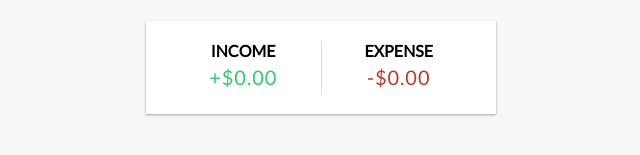
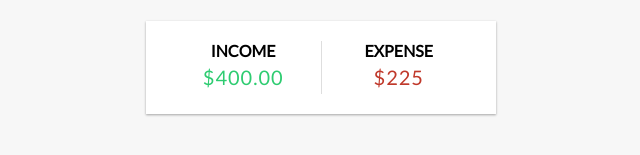
Before and after one commit to Pssttt/expense-tracker, a React (Create React App) app: page / in a window 1280 px wide. Shown: the part 136-291 px from the top of the page, without its empty margins (319-959 px from the left). Built offline with nearby package versions, Linux system fonts and the light colour scheme.

Commit message:
change income expense fixed number

```diff
--- a/src/components/IncomeExpenses.js
+++ b/src/components/IncomeExpenses.js
@@ -1,15 +1,29 @@
-import React from "react";
+import React, { useContext } from "react";
+import { GlobalContext } from "../context/GlobalState";
 
 const IncomeExpenses = () => {
+  const { transactions } = useContext(GlobalContext);
+
+  const amounts = transactions.map((transaction) => transaction.amount);
+
+  const income = amounts
+    .filter((item) => item > 0)
+    .reduce((acc, item) => (acc += item), 0)
+    .toFixed(2);
+
+  const expense =
+    amounts.filter((item) => item < 0).reduce((acc, item) => (acc += item), 0) *
+    -(1).toFixed(2);
+
   return (
     <div className="inc-exp-container">
       <div>
         <h4>Income</h4>
-        <p className="money plus">+$0.00</p>
+        <p className="money plus">${income}</p>
       </div>
       <div>
         <h4>Expense</h4>
-        <p className="money minus">-$0.00</p>
+        <p className="money minus">${expense}</p>
       </div>
     </div>
   );
```
